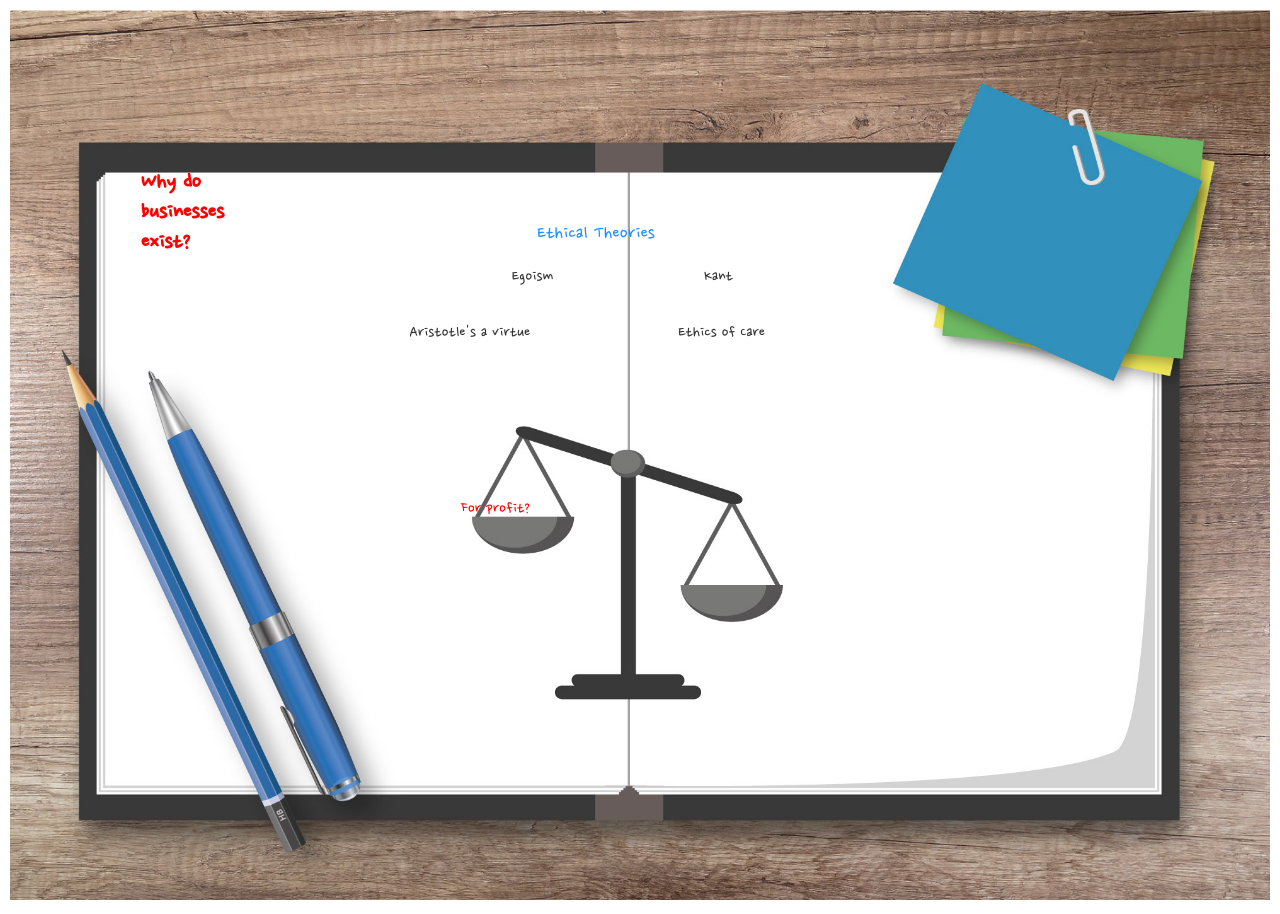
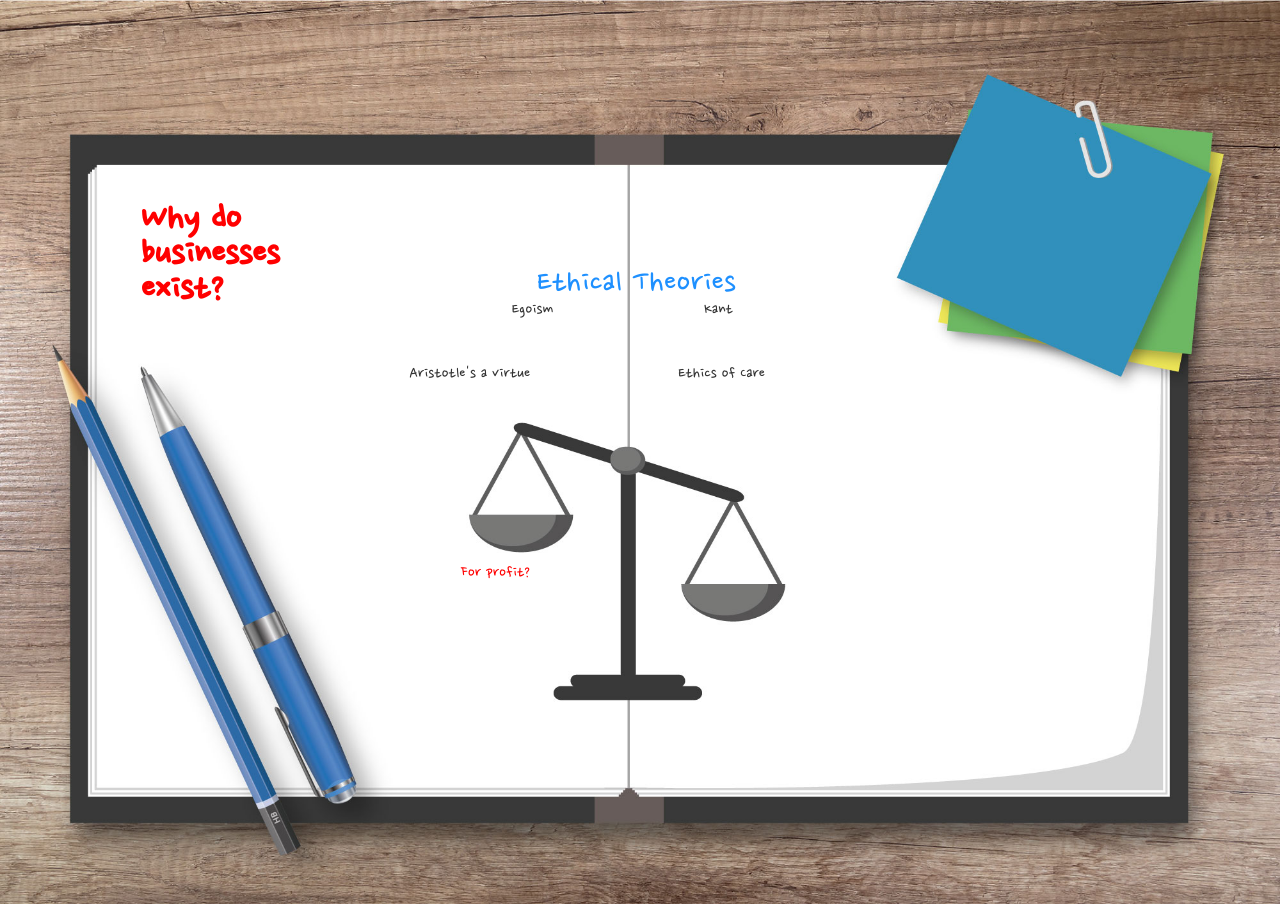
Before and after one commit to nosnikta/testrepo, a plain HTML site: page index.html in a window 1280 px wide. Drawn offline with Linux system fonts and the light colour scheme; a web font is replaced by a local one.

Commit message:
Added a constraint so the div's all adjust together...

```diff
--- a/index.html
+++ b/index.html
@@ -8,6 +8,14 @@
 		body {
 			margin: 10px;
 			font-family: Helvetica, Arial, "sans-serif";
+		}
+
+		#wrapper {
+			width: 100%;
+			position: absolute;
+			top: 0;
+			left: 0;
+
 		}
 
 		#leftHeading {
@@ -84,6 +92,23 @@
 			color: red;
 		}
 
+		@media(max-width:1100px) and (min-width: 801px) {
+
+		}
+		@media(min-width: 1150px) {
+			.redTextBold {
+				font-size: 2.5em;
+				line-height: 35px;
+			}
+			.blueTextBold {
+			color: dodgerblue;
+			font-weight: 500;
+			font-size: 2.2em;
+			font-family: 'Nanum Pen Script', cursive;
+		}
+
+		}
+
 
 	</style>
 
@@ -96,7 +121,7 @@
 
 
 
-	<div style="width: 100%;">
+	<div id="wrapper">
 		<div id="leftHeading">
 			<p class="redTextBold">Why do businesses exist?</p>
 		</div>
```
